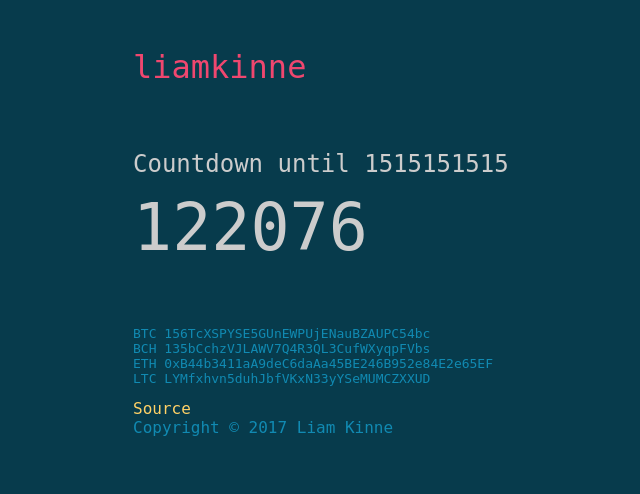
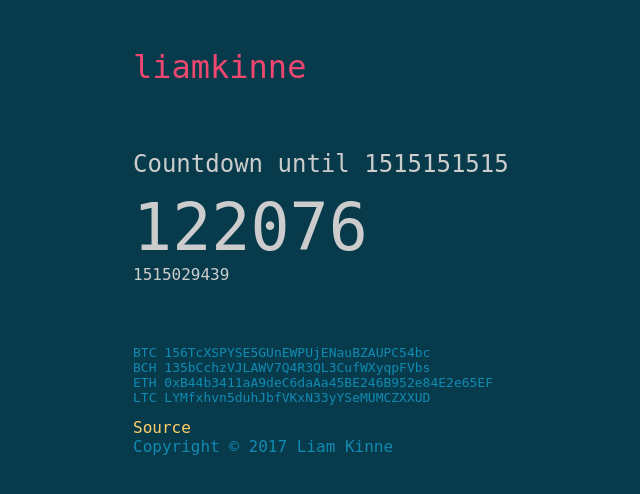
Before and after one commit to liamkinne/website, a PHP site: page /unix-countdown.php in a window 1280 px wide. Shown: the top 494 px of the page, without its empty margins (123-763 px from the left). Run offline with PHP 8.4, Linux system fonts and the light colour scheme; some web fonts are replaced.

Commit message:
added current unix time

```diff
--- a/html/unix-countdown.php
+++ b/html/unix-countdown.php
@@ -13,11 +13,13 @@
 		<script>
 			setInterval(function ()
 			{
-				var unix = 1515151515 - Math.round(Date.now()/1000);
+				var unix = Math.round(Date.now()/1000);
 				if (unix > 0)
-					document.getElementById("time").innerHTML = unix;
+					document.getElementById("time").innerHTML = 1515151515 - unix;
 				else
 					document.getElementById("time").innerHTML = "Done!";
+
+				document.getElementById("currentTime").innerHTML = unix;
 
 			}, 100);
 		</script>
@@ -28,8 +30,14 @@
 				padding: 0;
 				margin: 0;
 			}
+			#currentTime
+			{
+				padding: 0;
+				margin: 0;
+			}
 		</style>
 		<pre id="time"></pre>
+		<p id="currentTime"></p>
 	</content>
 	<footer>
 		<?php include("includes/footer.php"); ?>
```
